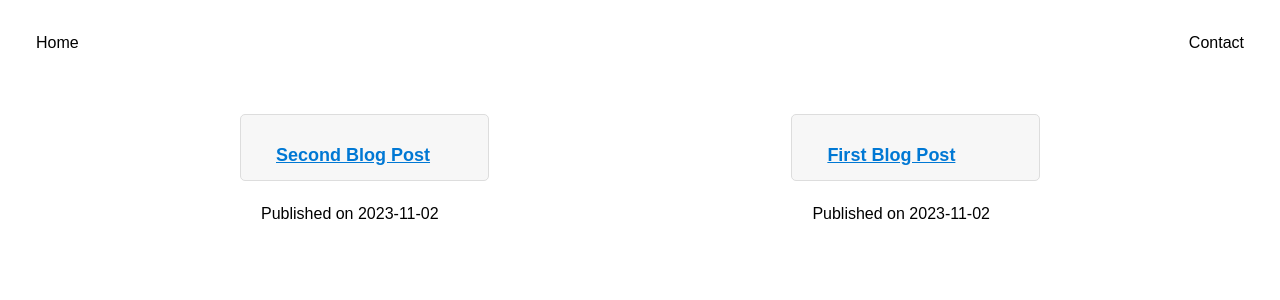
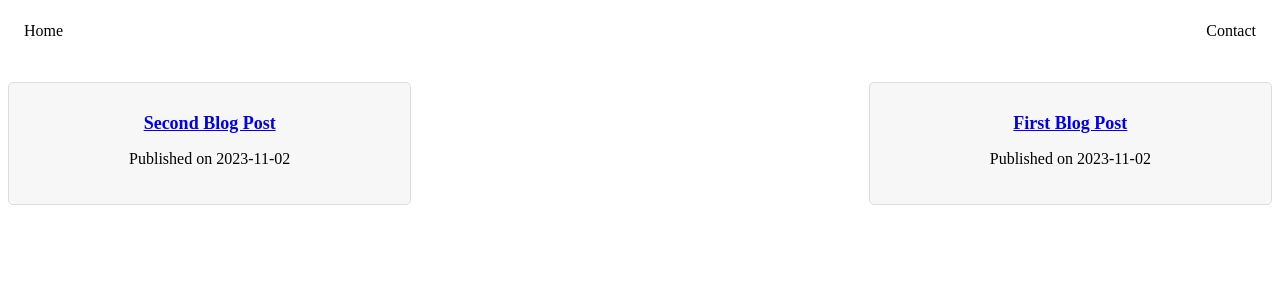
Before and after one commit to rca0/rca0.github.io, a Jekyll site: the page built from blog.html, in a window 1280 px wide. Shown: the top 300 px of the page. Built offline with Jekyll 4.4.1, drawn with Linux system fonts in a browser that asks for light colours.

Commit message:
feat: split css files

```diff
--- a/_layouts/default.html
+++ b/_layouts/default.html
@@ -4,8 +4,8 @@
     <meta charset="utf-8">
     <meta name="viewport" content="width=device-width, initial-scale=1.0">
     <title>{{ page.title }}</title>
-    <link rel="stylesheet" href="{{ 'css/front.css' | relative_url }}">
     <link rel="stylesheet" href="{{ 'css/post.css' | relative_url }}">
+    <link rel="stylesheet" href="{{ 'css/menu.css' | relative_url }}">
 </head>
 <body>
     <div class="menu">
--- a/blog.html
+++ b/blog.html
@@ -6,8 +6,8 @@
     <meta charset="utf-8">
     <meta name="viewport" content="width=device-width, initial-scale=1.0">
     <title>{{ page.title }}</title>
-    <link rel="stylesheet" href="{{ 'css/front.css' | relative_url }}">
-    <link rel="stylesheet" href="{{ 'css/post.css' | relative_url }}">
+    <link rel="stylesheet" href="{{ 'css/menu.css' | relative_url }}">
+    <link rel="stylesheet" href="{{ 'css/blog.css' | relative_url }}">
 </head>
 <body>
     <div class="menu">
--- /dev/null
+++ b/css/blog.css
@@ -0,0 +1,33 @@
+
+/* Style for the list of beautiful items */
+.item-list {
+    list-style: none;
+    padding: 0;
+    display: flex;
+    flex-wrap: wrap;
+    justify-content: space-between; /* Arrange items in columns with space between them */
+}
+
+.item {
+    width: calc(33.33% - 20px); /* Create three columns with a small gap between them */
+    margin: 10px 0;
+    background-color: #f7f7f7; /* Add a light background color to each item */
+    border: 1px solid #ddd;
+    border-radius: 5px;
+    text-align: center;
+}
+
+.item-content {
+    padding: 20px;
+}
+
+.item-title {
+    font-size: 18px; /* Set font size for item titles */
+    font-weight: bold;
+    margin: 10px 0;
+}
+
+.item-description {
+    font-size: 14px; /* Set font size for item descriptions */
+    margin: 10px 0;
+}
--- /dev/null
+++ b/css/menu.css
@@ -0,0 +1,34 @@
+/* Style for the menu bar */
+.menu {
+    background-color: white;
+    border: none; /* Remove the border */
+    overflow: hidden;
+}
+
+.menu a.left {
+    float: left;
+    display: block;
+    color: black; /* Change text color to black */
+    text-align: center;
+    padding: 14px 16px;
+    text-decoration: none;
+    border-bottom: 2px solid transparent; /* Add a transparent underline */
+    transition: border-color 0.3s; /* Smooth transition for the underline */
+}
+
+/* Style for the Blog and Contact buttons on the right with underline */
+.menu a.right {
+    float: right;
+    display: block;
+    color: black; /* Change text color to black */
+    text-align: center;
+    padding: 14px 16px;
+    text-decoration: none;
+    border-bottom: 2px solid transparent; /* Add a transparent underline */
+    transition: border-color 0.3s; /* Smooth transition for the underline */
+}
+
+/* Add a hover effect for the underline */
+.menu a.left:hover, .menu a.right:hover {
+    border-color: black; /* Change the underline color on hover */
+}
--- a/index.html
+++ b/index.html
@@ -13,7 +13,8 @@
         {% if site.favicon_img %}
         <link rel="shortcut icon" href="{{ site.favicon_img_path }}" />
         {% endif %}
-        <link rel="stylesheet" href="{{ "css/front.css" | prepend: site.baseurl }}">
+        <link rel="stylesheet" href="{{ 'css/front.css' | prepend: site.baseurl }}">
+        <link rel="stylesheet" href="{{ 'css/menu.css' | relative_url }}">
         <link href='https://fonts.googleapis.com/css?family=Open+Sans:400,700&subset=latin' rel='stylesheet' type='text/css'>
         <link rel="stylesheet" href="https://maxcdn.bootstrapcdn.com/font-awesome/4.5.0/css/font-awesome.min.css">
     </head>
```
